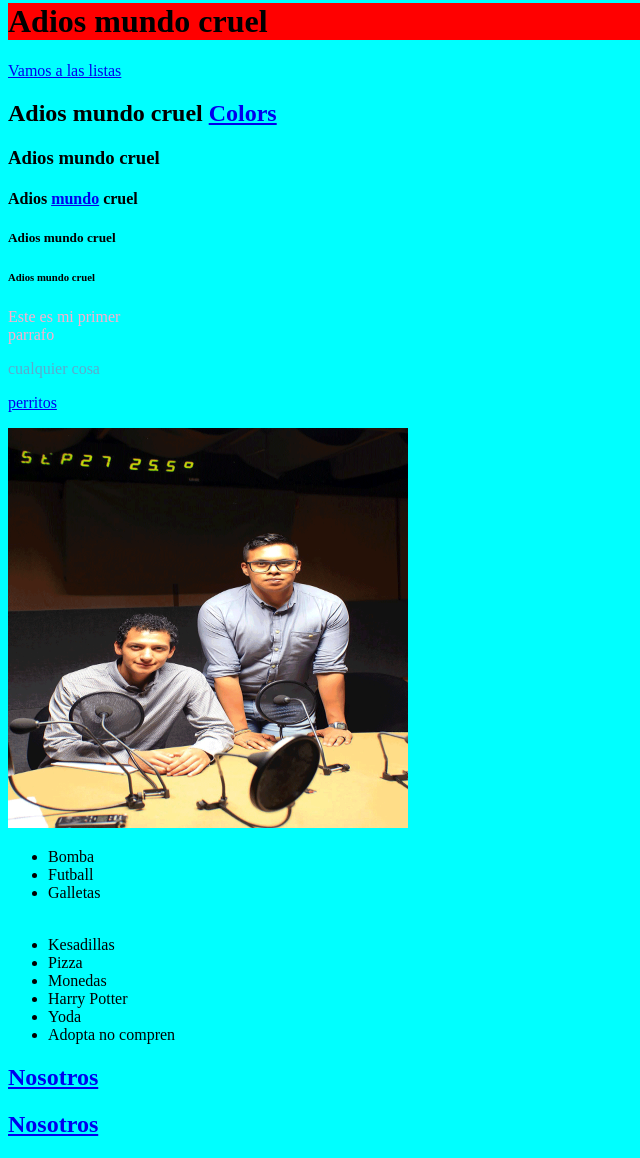
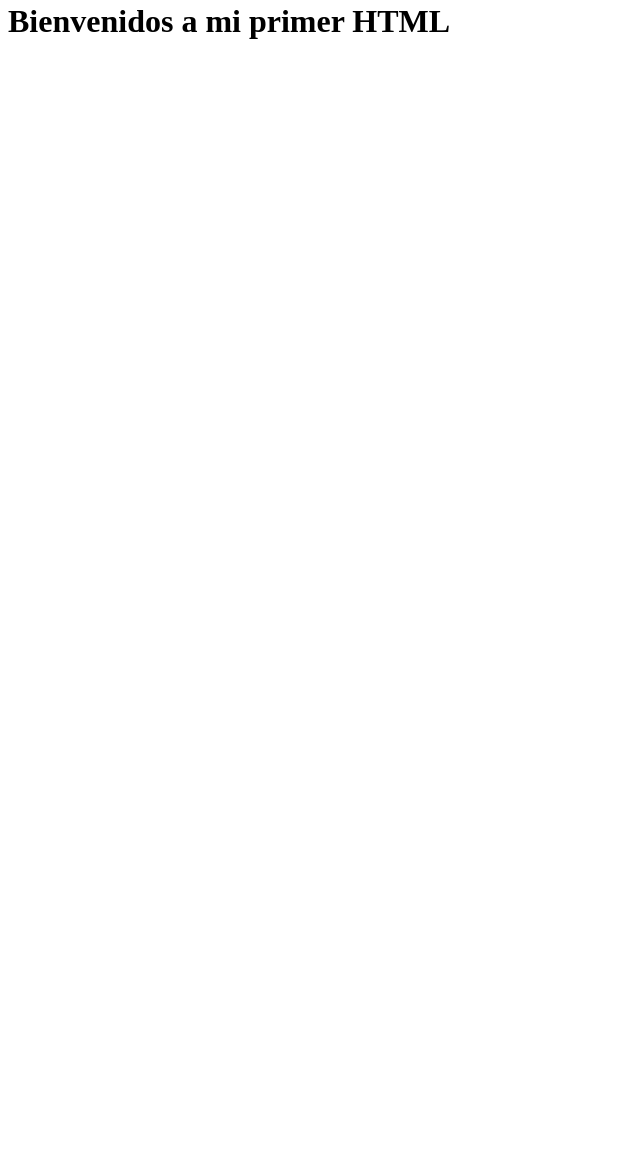
Before and after one commit to CaessarCZX/intro-a-la-web-cesartun, a plain HTML site: page 6-navegador-html-css/6.1-html/index.html in a window 1280 px wide. Shown: the part 18-1176 px from the top of the page, without its empty margins (0-640 px from the left). After the commit the page ends 800 px from the top, so only its background shows below. Drawn offline with Linux system fonts and the light colour scheme.

```diff
--- a/6-navegador-html-css/6.1-html/index.html
+++ b/6-navegador-html-css/6.1-html/index.html
@@ -1,42 +1,12 @@
 <!DOCTYPE html>
-<html lang="es-MX">
+<html lang="en">
 <head>
     <meta charset="UTF-8">
     <meta http-equiv="X-UA-Compatible" content="IE=edge">
     <meta name="viewport" content="width=device-width, initial-scale=1.0">
-    <title>Star Wars</title>
+    <title>Mi primer html</title>
 </head>
-<body style="background-color: aqua;">
-    <h1 style="background-color: red;">Adios mundo cruel</h1>
-    <p> <a href="#listas">Vamos a las listas</a> </p>
-    <h2>Adios mundo cruel <a href="https://htmlcolorcodes.com/es/" target="_blank">Colors</a></h2>
-    <h3>Adios mundo cruel</h3>
-    <h4>Adios <a href="https://thumbs.dreamstime.com/z/dibujo-del-mundo-43063757.jpg" target="_blank" rel="noopener noreferrer">mundo</a> cruel</h4>
-    <h5>Adios mundo cruel</h5>
-    <h6>Adios mundo cruel</h6>
-    <p style="color: #ffafcc;" >Este es mi primer <br> parrafo</p>
-    <p style="color: rgb(92, 171, 205);">cualquier cosa</p>
-    <p>
-        <a href="https://www.pinterest.com.mx/rosarionanetti/perritos/" target="_blank">perritos</a>
-    </p>
-    <img src="assets/fidelydaniel.jpeg" alt="Foto de Fidel y Daniel en una radio difusora" style="height: 400px; width: 400px;">
-
-
-    <div id="listas">
-        <ul>
-            <li>Bomba</li>
-            <li>Futball</li>
-            <li>Galletas</li>
-            <li style="font-size:30px; color: aqua;">Café</li>
-            <li>Kesadillas</li>
-            <li>Pizza</li>
-            <li>Monedas</li>
-            <li>Harry Potter</li>
-            <li>Yoda</li>
-            <li>Adopta no compren</li>
-        </ul>
-        <h2><a href="nosotros.html">Nosotros</a></h2>
-        <h2><a href="../6.1-html/nosotros.html">Nosotros</a></h2>
-    </div>
+<body>
+    <h1>Bienvenidos a mi primer HTML</h1> <!--En una pagina web solo puede haber un h1, eso porque los indexadores de SEO asi lo detectan-->
 </body>
 </html>
```
Also changed, not shown: 6-navegador-html-css/6.1-html/nosotros.html (deleted, +0 -32 lines), 6-navegador-html-css/6.1-html/assets/fidelydaniel.jpeg (deleted), 1 other file.
